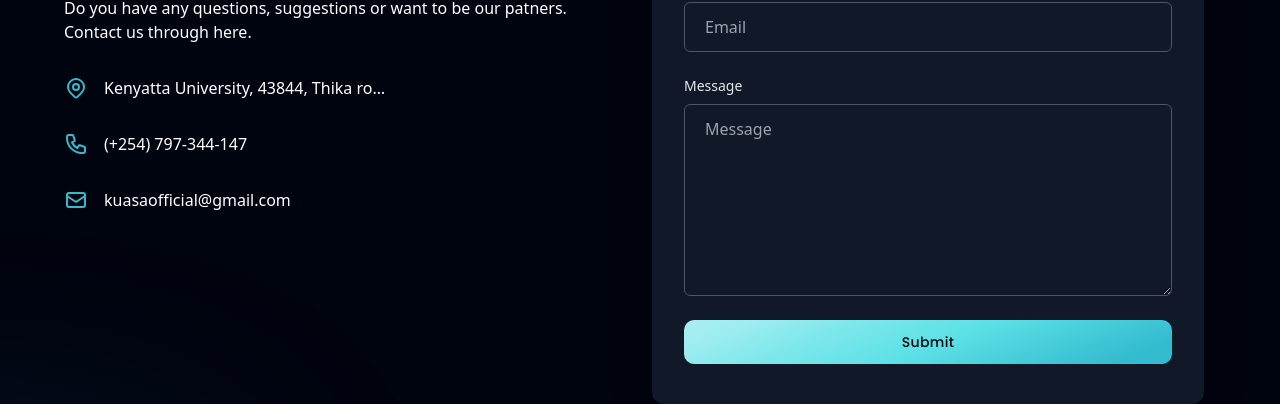
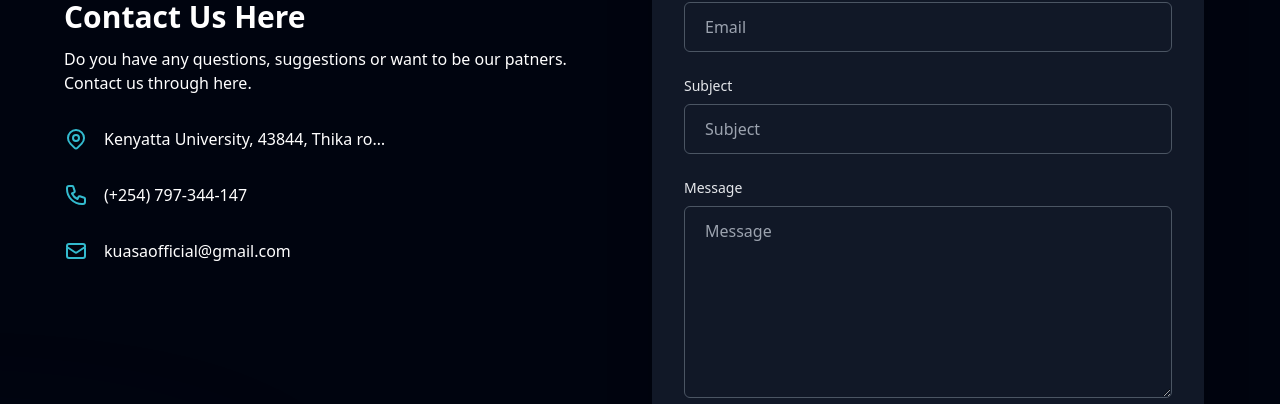
Before and after one commit to EsbonMigiro/kuasa-front, a React (Vite) app: page /contact in a window 1280 px wide. Shown: the part 400-804 px from the top of the page. Built offline with nearby package versions, Linux system fonts and the light colour scheme; no server answers.

Commit message:
feat: Add emailjs send functionality

```diff
--- a/src/components/Contact.jsx
+++ b/src/components/Contact.jsx
@@ -1,49 +1,55 @@
-import React, {useEffect, useState} from "react";
+import React, {useState} from "react";
 import styles from "../style";
 import Button from "./Button";
 import emailjs from "@emailjs/browser";
-import {Formik, Field, ErrorMessage} from "formik";
-import * as Yup from "yup";
+
+import {toast, ToastContainer} from "react-toastify";
+import "react-toastify/dist/ReactToastify.css";
 
 export function Contact() {
-  const [message, setMessage] = useState("");
-  const [errorMessage, setErrorMessage] = useState("");
+  const [successMessage, setMessage] = useState("Your message has been sent successfully!");
+  const [errorMessage, setErrorMessage] = useState(
+    "Sorry, there was an error sending your message. \n Please try again later."
+  );
 
   const serviceId = import.meta.env.VITE_REACT_APP_EMAILJS_SERVICE_ID;
   const templateId = import.meta.env.VITE_REACT_APP_EMAILJS_TEMPLATE_ID;
 
-  useEffect(() => emailjs.init("oWwQKdbdixDBJZO19"), []);
+  const [formData, setFormData] = useState({
+    name: "",
+    email: "",
+    subject: "",
+    message: ""
+  });
 
-  const handleSubmit = (values, {resetForm}) => {
-    emailjs.sendForm(serviceId, templateId, values, "oWwQKdbdixDBJZO19").then(
+  const handleChange = (event) => {
+    const {name, value} = event.target;
+    setFormData((prevState) => ({...prevState, [name]: value}));
+  };
+
+  const handleSubmit = (e) => {
+    e.preventDefault();
+    emailjs.sendForm(`${serviceId}`, `${templateId}`, e.target, "oWwQKdbdixDBJZO19").then(
       (result) => {
         console.log(result.text);
-        setMessage("Your message has been sent successfully!");
+        setMessage(successMessage);
+        setFormData({name: "", email: "", message: ""});
         setTimeout(() => setMessage(""), 5000);
-        resetForm();
-        alert("Email successfully sent check inbox");
+        toast.success("Your message has been sent successfully!", {
+          position: "top-center",
+          autoClose: 3000
+        });
       },
       (error) => {
         console.log(error.text);
-        setErrorMessage(
-          "Sorry, there was an error sending your message. \n Please try again later."
-        );
-        setTimeout(() => setErrorMessage(""), 5000);
+        setErrorMessage(errorMessage);
+        toast.error("Sorry, there was an error sending your message. \n Please try again later.", {
+          position: "top-center",
+          autoClose: 3000
+        });
       }
     );
   };
-
-  const initialValues = {
-    name: "",
-    email: "",
-    message: ""
-  };
-
-  const validationSchema = Yup.object().shape({
-    name: Yup.string().required("Name is required"),
-    email: Yup.string().email("Invalid email").required("Email is required"),
-    message: Yup.string().required("Message is required")
-  });
 
   return (
     <section className={`${styles.flexCenter} ${styles.marginY} ${styles.marginX}`}>
@@ -126,68 +132,64 @@ export function Contact() {
 
           <div className="mt-8 lg:w-1/2 lg:mx-6">
             <div className="w-full px-8 py-10 mx-auto overflow-hidden shadow-2xl rounded-xl bg-gray-900 lg:max-w-xl">
-              <div className="flex justify-content-center">
-                {message && (
-                  <p className="successs-message" style={{color: "green"}}>
-                    {message}
-                  </p>
-                )}
-                {errorMessage && (
-                  <p className="error-message" style={{color: "red"}}>
-                    {errorMessage}
-                  </p>
-                )}
-              </div>
-
               <h1 className="text-xl font-medium text-gray-200">Contact form</h1>
-
-              <Formik
-                initialValues={initialValues}
-                validationSchema={validationSchema}
-                onSubmit={handleSubmit}
-              >
-                {() => (
+              <form onSubmit={handleSubmit}>
                 <div className="mt-4">
                   <div className="flex-1">
                     <label className="block mb-2 text-sm text-gray-200">Full Name</label>
-                      <Field
+                    <input
                       type="text"
                       name="name"
+                      required
+                      value={formData.name}
+                      onChange={handleChange}
                       placeholder="Name"
                       className="block w-full px-5 py-3 mt-2 border rounded-md bg-gray-900 text-gray-300 border-gray-600 focus:border-blue-300 focus:outline-none focus:ring"
                     />
-                      <ErrorMessage name="name" component="div" className="text-red-500" />
                   </div>
-
                   <div className="flex-1 mt-6">
                     <label className="block mb-2 text-sm text-gray-200">Email address</label>
-                      <Field
+                    <input
                       type="email"
                       name="email"
+                      value={formData.email}
+                      onChange={handleChange}
+                      required
                       placeholder="Email"
                       className="block w-full px-5 py-3 mt-2 border rounded-md bg-gray-900 text-gray-300 border-gray-600 focus:border-blue-300 focus:outline-none focus:ring"
                     />
-                      <ErrorMessage name="email" component="div" className="text-red-500" />
                   </div>
-
+                  <div className="flex-1 mt-6">
+                    <label className="block mb-2 text-sm text-gray-200">Subject</label>
+                    <input
+                      type="text"
+                      name="subject"
+                      value={formData.subject}
+                      onChange={handleChange}
+                      required
+                      placeholder="Subject"
+                      className="block w-full px-5 py-3 mt-2 border rounded-md bg-gray-900 text-gray-300 border-gray-600 focus:border-blue-300 focus:outline-none focus:ring"
+                    />
+                  </div>
                   <div className="w-full mt-6">
                     <label className="block mb-2 text-sm text-gray-200">Message</label>
-                      <Field
-                        as="textarea"
+                    <textarea
                       name="message"
                       placeholder="Message"
+                      value={formData.message}
+                      required
+                      onChange={handleChange}
                       className="block w-full h-32 px-5 py-3 mt-2 placeholder-gray-400 border rounded-md md:h-48 bg-gray-900 text-gray-300 border-gray-600 focus:border-blue-300 focus:outline-none focus:ring"
                     />
-                      <ErrorMessage name="message" component="div" className="text-red-500" />
                   </div>
                   <Button
                     type="submit"
-                      text="Submit"
+                    text="Send"
                     styles="w-full px-6 py-3 mt-6 text-sm font-medium tracking-wide"
                   />
                 </div>
-                )}
-              </Formik>
+              </form>
+              <ToastContainer />
             </div>
           </div>
         </div>
```
Lines whose indentation alone changed are shown as unchanged.
